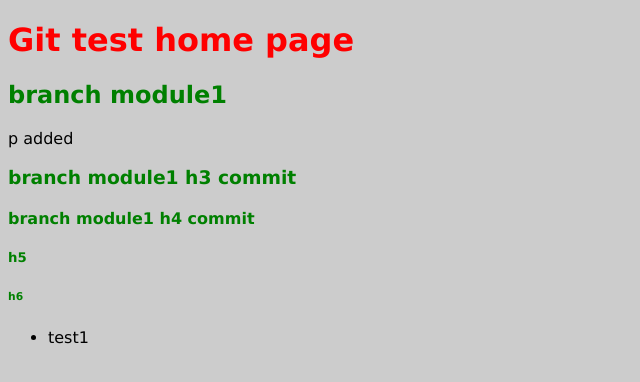
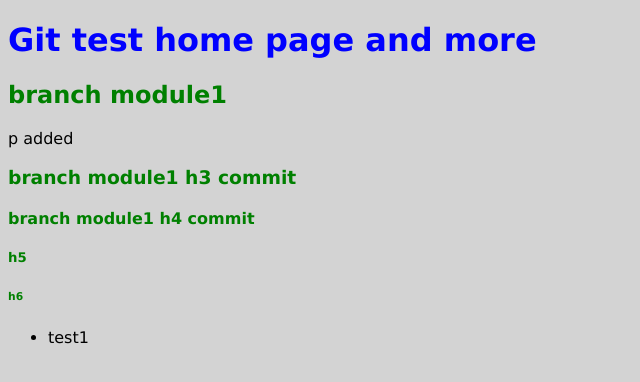
Before and after one commit to vansald/gitTest, a plain HTML site: page index.html in a window 1280 px wide. Shown: the whole page, without its empty margins (0-640 px from the left). Drawn offline with Linux system fonts and the light colour scheme.

Commit message:
back to normal

```diff
--- a/css/styles.css
+++ b/css/styles.css
@@ -1,12 +1,12 @@
 body{
-	background: #ccc;
+	background: lightgrey;
 
 	font-family: verdana;
 }
 
 
 h1 {
-	color: red;
+	color: blue;
 }
 
 h2, h3, h4, h5, h6 {
--- a/index.html
+++ b/index.html
@@ -6,7 +6,7 @@
 </head>
 <body>
 
-<h1> Git test home page</h1>
+<h1> Git test home page and more</h1>
 
 <h2>branch module1</h2>
 
```
